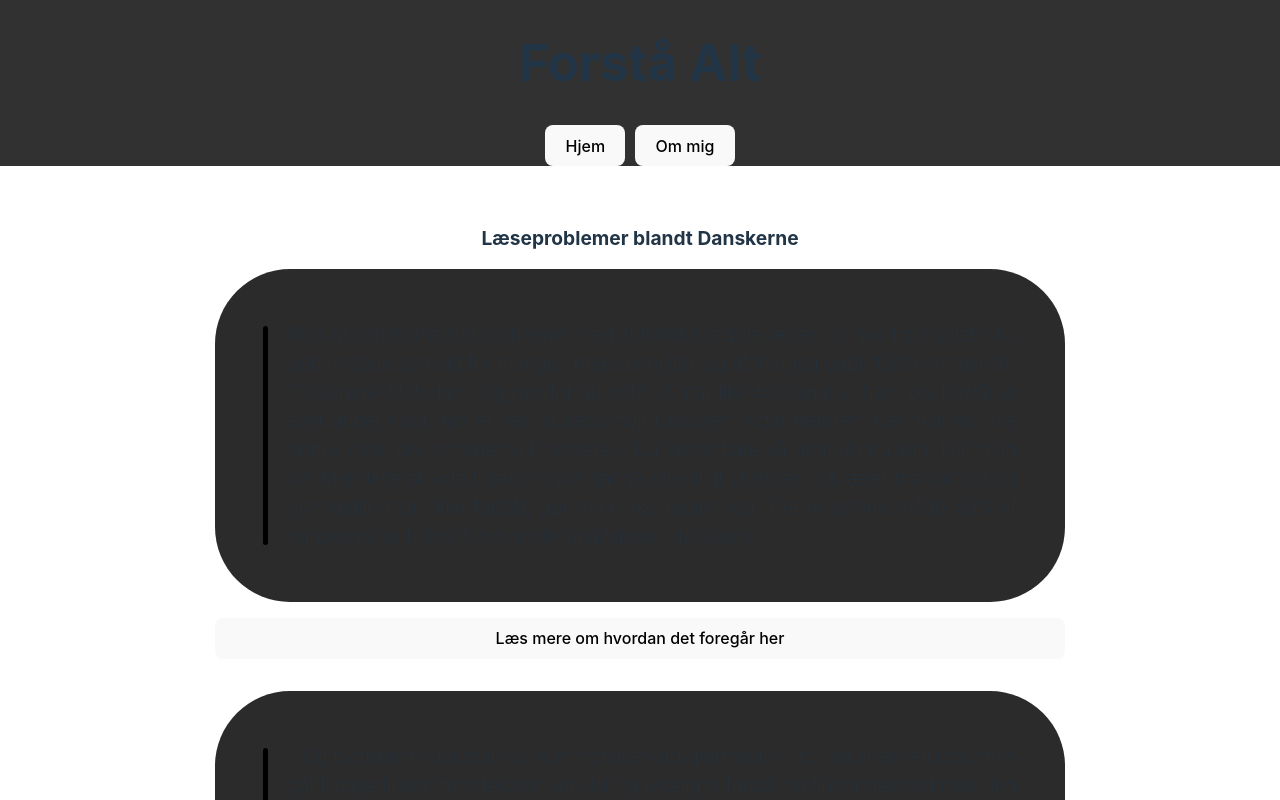
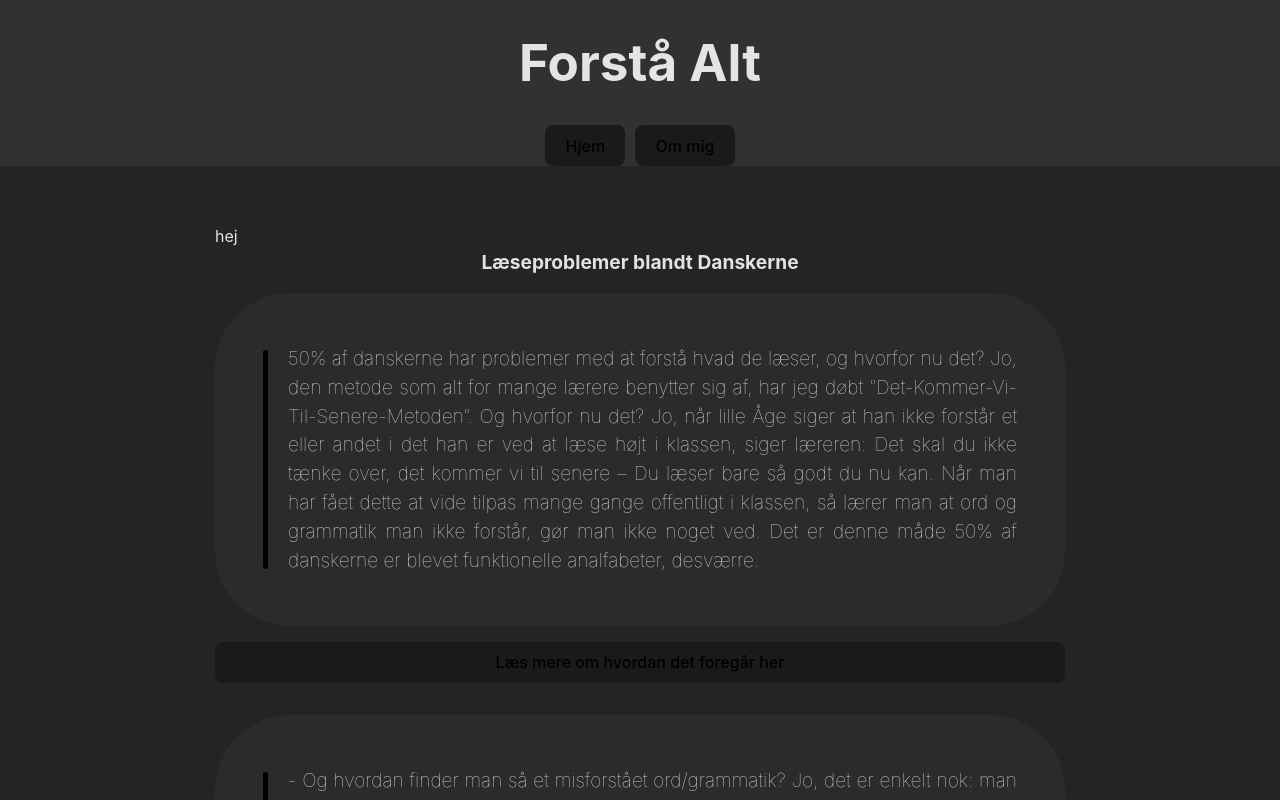
Before and after one commit to AndrxB/forstaa-alt, a React (Vite) app: page / in a window 1280 px wide. Shown: the top 800 px of the page. Built offline with nearby package versions, Linux system fonts and the light colour scheme.

Commit message:
patch for lightmode browsers

```diff
--- a/src/css/index.css
+++ b/src/css/index.css
@@ -68,14 +68,7 @@ button:focus-visible {
 }
 
 @media (prefers-color-scheme: light) {
-  :root {
-    color: #213547;
-    background-color: #ffffff;
-  }
   a:hover {
     color: #747bff;
   }
-  button {
-    background-color: #f9f9f9;
-  }
 }
--- a/src/pages/HomePage.jsx
+++ b/src/pages/HomePage.jsx
@@ -14,6 +14,7 @@ function HomePage() {
         <>
             <Title />
 
+            <div>hej</div>
 
 
             <div className="storyboard-container">
```
